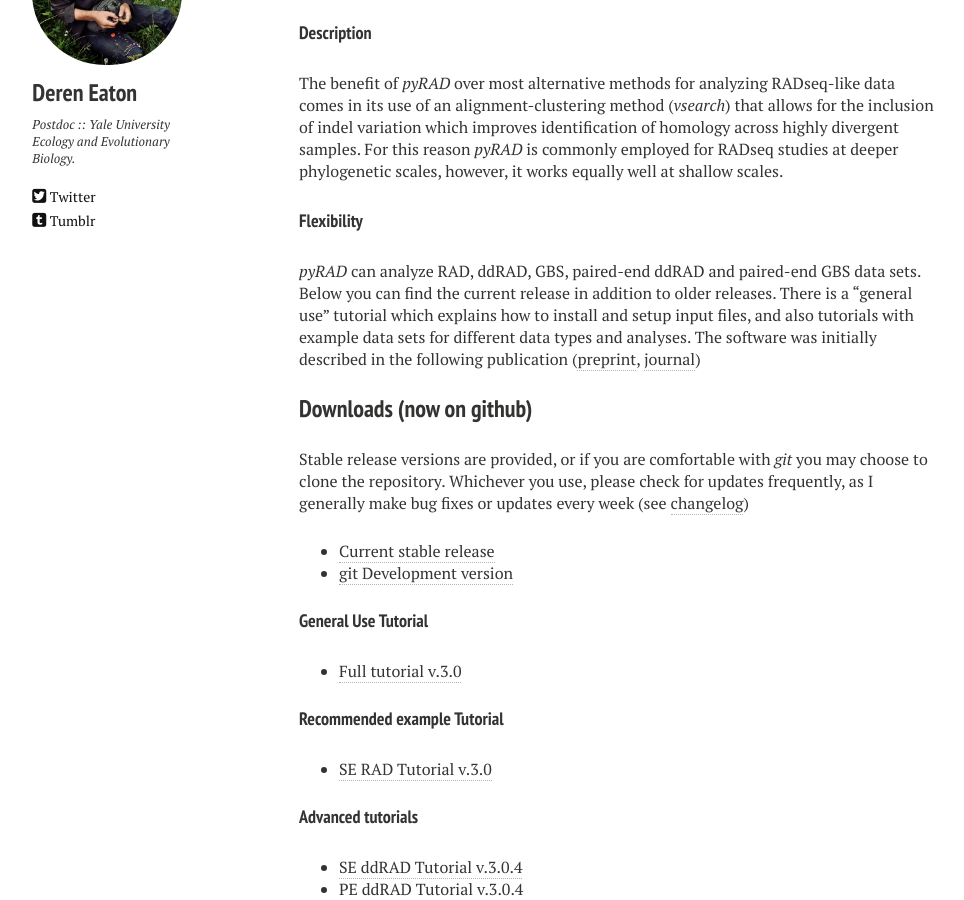
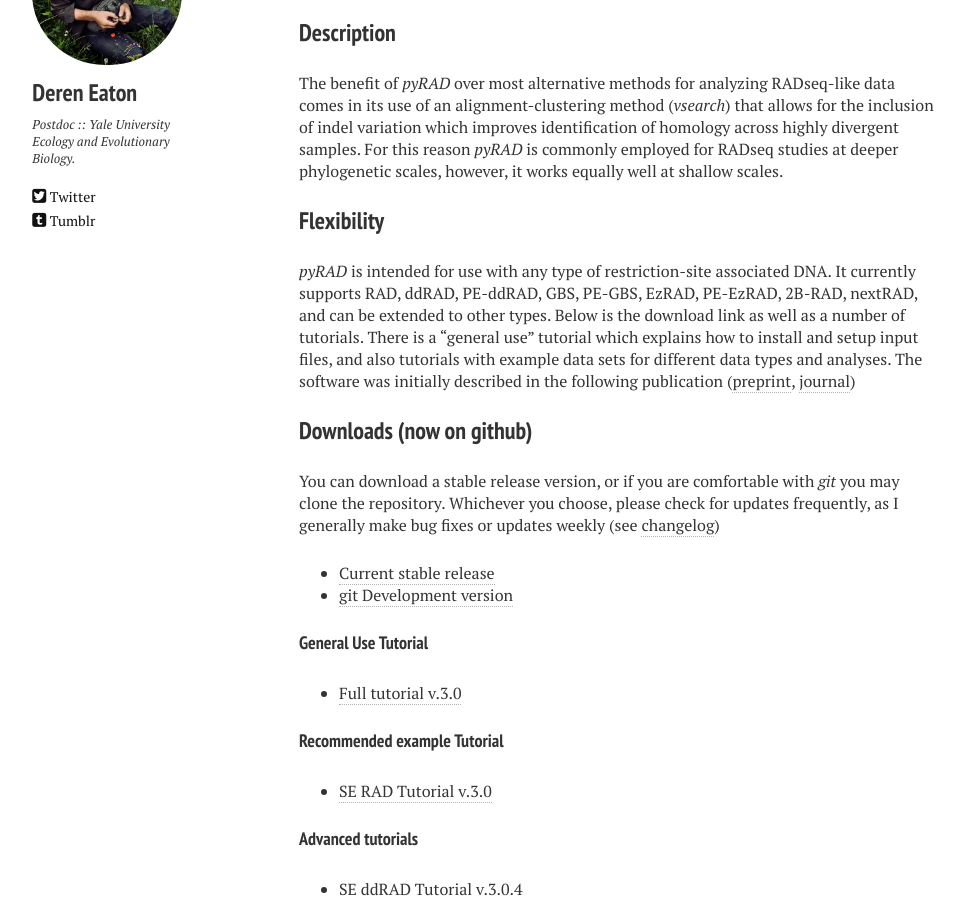
Before and after one commit to dereneaton/dereneaton.github.io, a Jekyll site: the page built from pyrad.md, in a window 1280 px wide and 900 px high, scrolled down 418 px. Shown: the whole window, without its empty margins (21-985 px from the left). Built offline with Jekyll 4.4.1, drawn with Linux system fonts in a browser that asks for light colours; Markdown is read by kramdown in place of the engine named in the settings.

Commit message:
added changelog info and ask people to look for updates

```diff
--- a/pyrad.md
+++ b/pyrad.md
@@ -13,16 +13,16 @@
 
 ---------------------
 
-#### Description
+### Description
 
 The benefit of _pyRAD_ over most alternative methods for analyzing RADseq-like data comes in its use of an alignment-clustering method (_vsearch_) that allows for the inclusion of indel variation which improves identification of homology across highly divergent samples. For this reason _pyRAD_ is commonly employed for RADseq studies at deeper phylogenetic scales, however, it works equally well at shallow scales.
 
-#### Flexibility
+### Flexibility
 
-_pyRAD_ can analyze RAD, ddRAD, GBS, paired-end ddRAD and paired-end GBS data sets. Below you can find the current release in addition to older releases. There is a “general use” tutorial which explains how to install and setup input files, and also tutorials with example data sets for different data types and analyses. The software was initially described in the following publication ([preprint](http://biorxiv.org/content/early/2013/12/03/001081), [journal](http://bioinformatics.oxfordjournals.org/content/early/2014/03/20/bioinformatics.btu121 ))
+_pyRAD_ is intended for use with any type of restriction-site associated DNA. It currently supports RAD, ddRAD, PE-ddRAD, GBS, PE-GBS, EzRAD, PE-EzRAD, 2B-RAD, nextRAD, and can be extended to other types. Below is the download link as well as a number of tutorials. There is a “general use” tutorial which explains how to install and setup input files, and also tutorials with example data sets for different data types and analyses. The software was initially described in the following publication ([preprint](http://biorxiv.org/content/early/2013/12/03/001081), [journal](http://bioinformatics.oxfordjournals.org/content/early/2014/03/20/bioinformatics.btu121 ))
 
 ### Downloads (now on github)
-Stable release versions are provided, or if you are comfortable with _git_ you may choose to clone the repository. Whichever you use, please check for updates frequently, as I generally make bug fixes or updates every week (see [changelog](https://github.com/dereneaton/pyrad/commits/master))
+You can download a stable release version, or if you are comfortable with _git_ you may clone the repository. Whichever you choose, please check for updates frequently, as I generally make bug fixes or updates weekly (see [changelog](https://github.com/dereneaton/pyrad/commits/master))
 +  [Current stable release](https://github.com/dereneaton/pyrad/releases)
 +  [git Development version](https://github.com/dereneaton/pyrad/)
 
```
